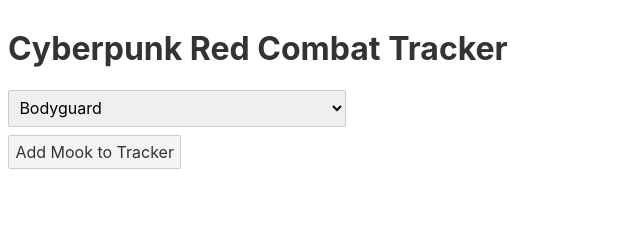
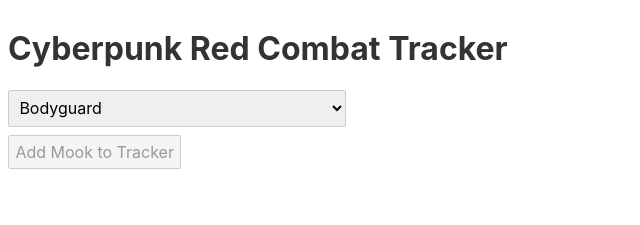
Before and after one commit to notevenagoat/CombatTrackerCPR, a Svelte app: page / in a window 1280 px wide. Shown: the top 225 px of the page, without its empty margins (0-640 px from the left). Built offline with nearby package versions, Linux system fonts and the light colour scheme.

Commit message:
made the button disabled based on reactiveness of selected

```diff
--- a/src/components/TrackerDisplay.svelte
+++ b/src/components/TrackerDisplay.svelte
@@ -4,12 +4,25 @@
   const addMook = () => {
     trackedMooks.update((contents) => [...contents, $mooks[$selectedMook]]);
   };
+
+let selectionValidate
+  selectedMook.subscribe(value => {
+		selectionValidate = value;
+	});
+
+  function validation(selected) {
+    if (selected === 0) {
+      return true;
+    } else {
+      return false;
+    }
+  }
 </script>
 
 <main>
-  <button on:click={addMook}> Add Mook to Tracker </button>
-
-
+  <button disabled={validation($selectedMook)} on:click={addMook}>
+    Add Mook to Tracker
+  </button>
 
   {#each $trackedMooks as tracked}
     <div>{tracked.name} added to list</div>
```
